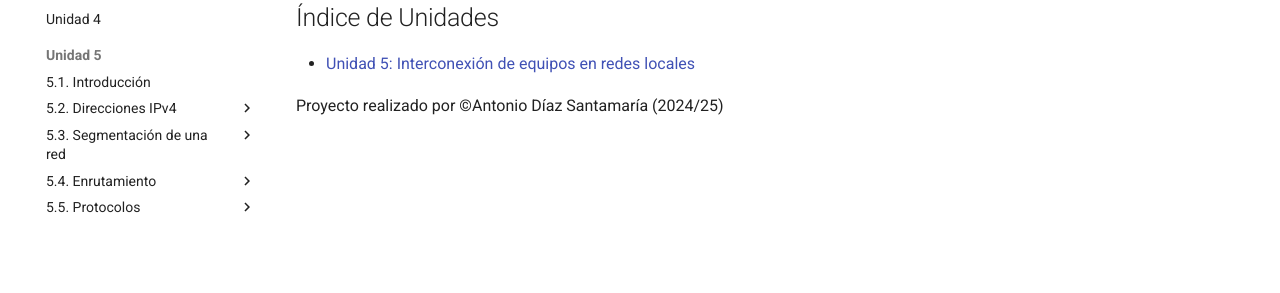
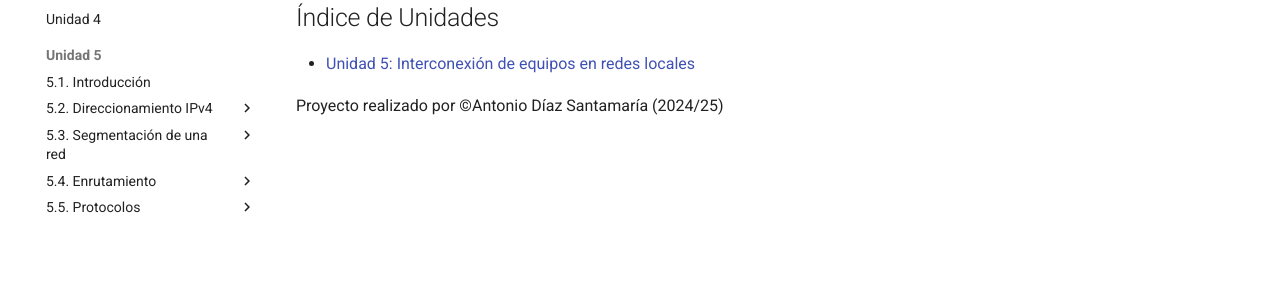
Before and after one commit to antdiasan/RedesApuntes, an MkDocs documentation site: the page built from docs/index.md, in a window 1280 px wide. Shown: the part 245-538 px from the top of the page. Built offline with MkDocs 1.6.1 and Material for MkDocs 9.7.7, drawn with Linux system fonts in a browser that asks for light colours.

Commit message:
Update mkdocs.yml

```diff
--- a/mkdocs.yml
+++ b/mkdocs.yml
@@ -19,7 +19,7 @@ nav:
   - Unidad 4: []  # Si no tienes contenido, puedes dejarlo vacío de esta forma, o eliminar la entrada.
   - Unidad 5:
       - 5.1. Introducción: 'u05/05-01.md'
-      - 5.2. Direcciones IPv4:
+      - 5.2. Direccionamiento IPv4:
           - 5.2.1 Estructura de una dir. IP: 'u05/05-02-01.md'
           - 5.2.2 Clases de reds: 'u05/05-02-02.md'
           - 5.2.3 IP privada y pública: 'u05/05-02-03.md'
```
